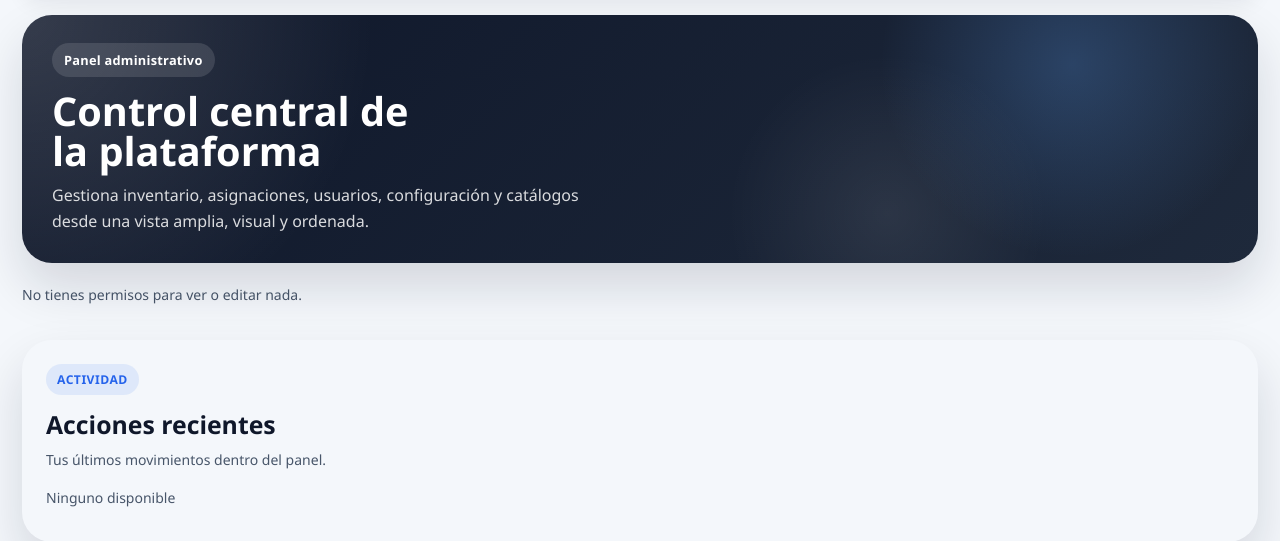
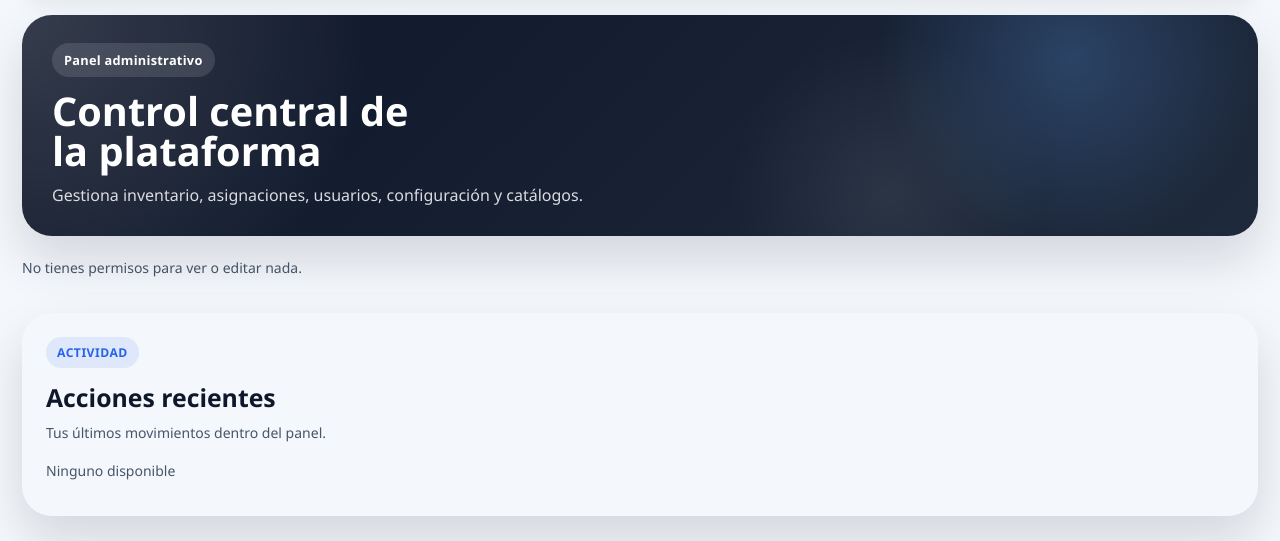
Before and after one commit to KevinLeandr019/ControlActivosTI, a Django app: page /admin/ in a window 1280 px wide. Shown: the part 176-717 px from the top of the page. Run offline with Django 5.2, Linux system fonts and the light colour scheme; the visitor is signed in with stand-in values (Sample User, id 1); data comes from the database, SQL or seed files in the repository; data that the repository does not hold is empty.

Commit message:
Bug fixed

```diff
--- a/ControlActivosTI/templates/admin/index.html
+++ b/ControlActivosTI/templates/admin/index.html
@@ -12,8 +12,7 @@
             <span class="admin-mosaic-hero__badge">Panel administrativo</span>
             <h1>Control central de la plataforma</h1>
             <p>
-                Gestiona inventario, asignaciones, usuarios, configuración y catálogos
-                desde una vista amplia, visual y ordenada.
+                Gestiona inventario, asignaciones, usuarios, configuración y catálogos.
             </p>
         </section>
 
```
Also changed, not shown: ControlActivosTI/media/activos/ACT-0001/Imagen9.png (added), ControlActivosTI/media/activos/ACT-0002/Base_enfriadora_para_laptop.jpg (added), ControlActivosTI/media/activos/MOU-0002/Mouse_Logi.jpg (added), 1 other file.
